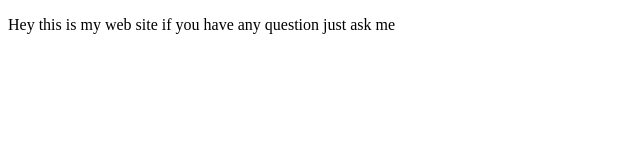
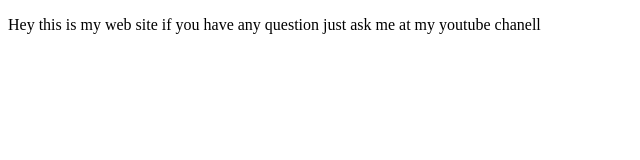
Before and after one commit to juanvargax/Proyectodemo, a plain HTML site: page index.html in a window 1280 px wide. Shown: the whole page, without its empty margins (0-640 px from the left). Drawn offline with Linux system fonts and the light colour scheme.

Commit message:
cambios agregamos

```diff
--- a/index.html
+++ b/index.html
@@ -9,7 +9,8 @@
 <body>
     <p>
         Hey this is my web site
-        if you have any question just ask me
+        if you have any question just ask me at my youtube chanell
+
     </p>
 
 </body>
```
